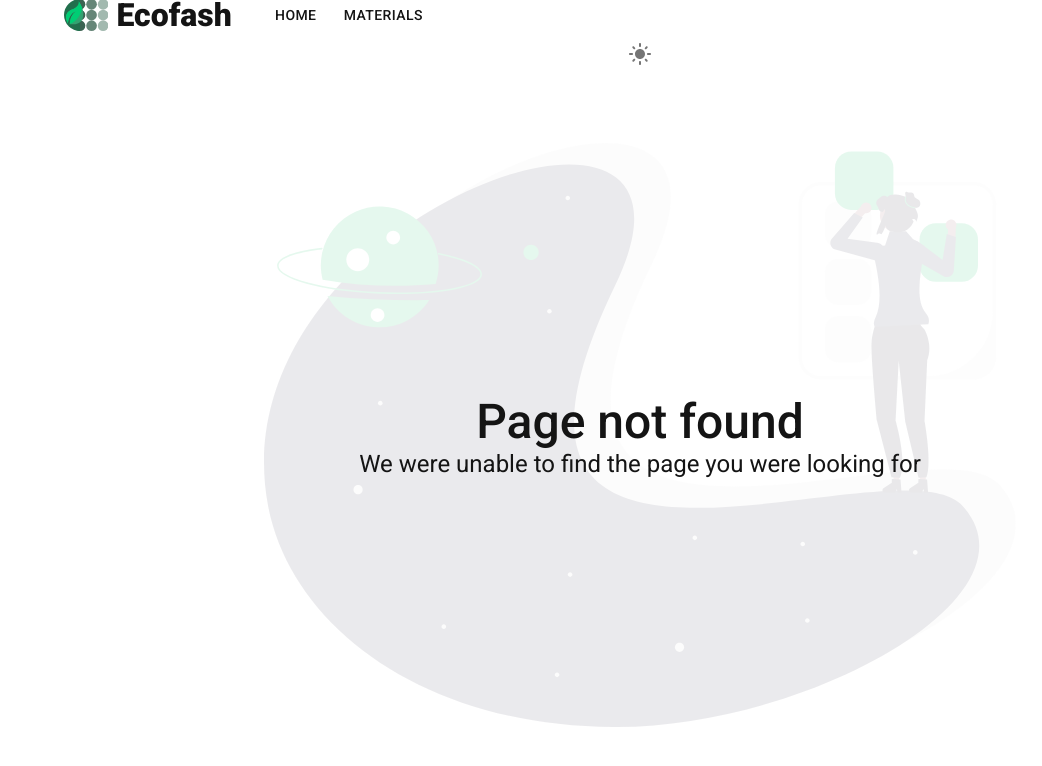
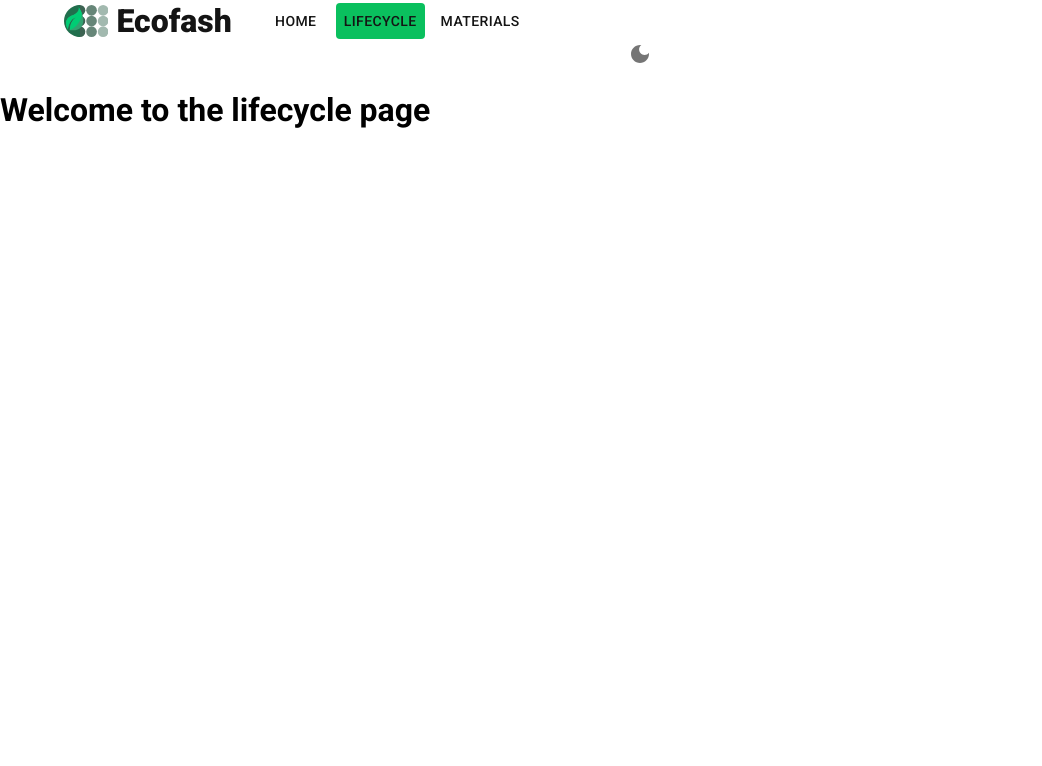
Before and after one commit to wangyuanyuan7890/5120_industry, a Next.js app: page /lifecycle in a window 1280 px wide. Before the commit this address had no page. Shown: the top 766 px of the page, without its empty margins (0-1042 px from the left). Built offline with nearby package versions, Linux system fonts and the light colour scheme.

Commit message:
Finish navbar + current page

```diff
--- a/components/Nav.jsx
+++ b/components/Nav.jsx
@@ -1,15 +1,16 @@
-import React, { useEffect, useState } from "react"
+import React from "react"
 import { Container } from "@mui/system"
 import EcoFashLogo from "@/public/ecofash_logo.svg"
 import styles from "@/styles/components/Nav.module.scss"
 import Link from "next/link"
 import { Button, IconButton, Tooltip } from "@mui/material"
 import { useRouter } from "next/router"
-import { DarkMode, LightMode } from "@mui/icons-material/"
+import { DarkMode } from "@mui/icons-material/"
 import { useTheme } from "next-themes"
 
 const routes = [
   { name: "Home", path: "/" },
+  { name: "Lifecycle", path: "/lifecycle" },
   { name: "Materials", path: "/materials" },
 ]
 
@@ -25,6 +26,7 @@ export default function Nav({ stickyNav }) {
       setTheme("light")
     }
   }
+
   return (
     <div
       className={`${styles.navbar_wrapper} ${
@@ -47,6 +49,9 @@ export default function Nav({ stickyNav }) {
                   className={`${styles.link} ${
                     router.pathname === route.path && styles.selected
                   }`}
+                  onClick={() => {
+                    console.log(router.pathname, route.path)
+                  }}
                 >
                   {route.name}
                 </Button>
@@ -60,7 +65,7 @@ export default function Nav({ stickyNav }) {
               className={styles.theme_button}
               onClick={handleToggleTheme}
             >
-              {theme === "dark" ? <DarkMode /> : <LightMode />}
+              {theme === "dark" ? <DarkMode /> : <DarkMode />}
             </IconButton>
           </Tooltip>
         </div>
--- /dev/null
+++ b/pages/lifecycle.jsx
@@ -0,0 +1,10 @@
+import Page from "@/components/Page"
+import styles from "@/styles/pages/Lifecycle.module.scss"
+
+export default function lifecycle() {
+  return (
+    <Page title="Lifecycle">
+      <h1>Welcome to the lifecycle page</h1>
+    </Page>
+  )
+}
--- a/styles/components/Nav.module.scss
+++ b/styles/components/Nav.module.scss
@@ -11,21 +11,13 @@
 
 .navbar_sticky {
   transition: background-color 100ms ease;
-  background-color: #174631;
+  background-color: #012c19;
+  box-shadow: 0 2px 8px #000;
   .logo_group .name,
   .link_group .link {
     transition: color 500ms ease;
     [data-theme="light"] & {
       color: variables.$dark-primary-color;
-    }
-  }
-  .theme_button {
-    [data-theme="light"] & {
-      color: variables.$primary-color;
-      background-color: variables.$dark-primary-color;
-      &:hover {
-        background-color: variables.$dark-primary-color-lighten;
-      }
     }
   }
 }
@@ -81,7 +73,7 @@
     [data-theme="dark"] & {
       color: variables.$dark-primary-color;
     }
-    .selected {
+    &.selected {
       background-color: variables.$primary-background-color;
     }
   }
@@ -94,6 +86,8 @@
 .theme_button {
   color: variables.$dark-primary-color;
   background-color: variables.$primary-color;
+  height: 28px;
+  width: 28px;
   &:hover {
     background-color: variables.$primary-color-lighten;
   }
```
Also changed, not shown: styles/pages/Lifecycle.module.scss (added).
